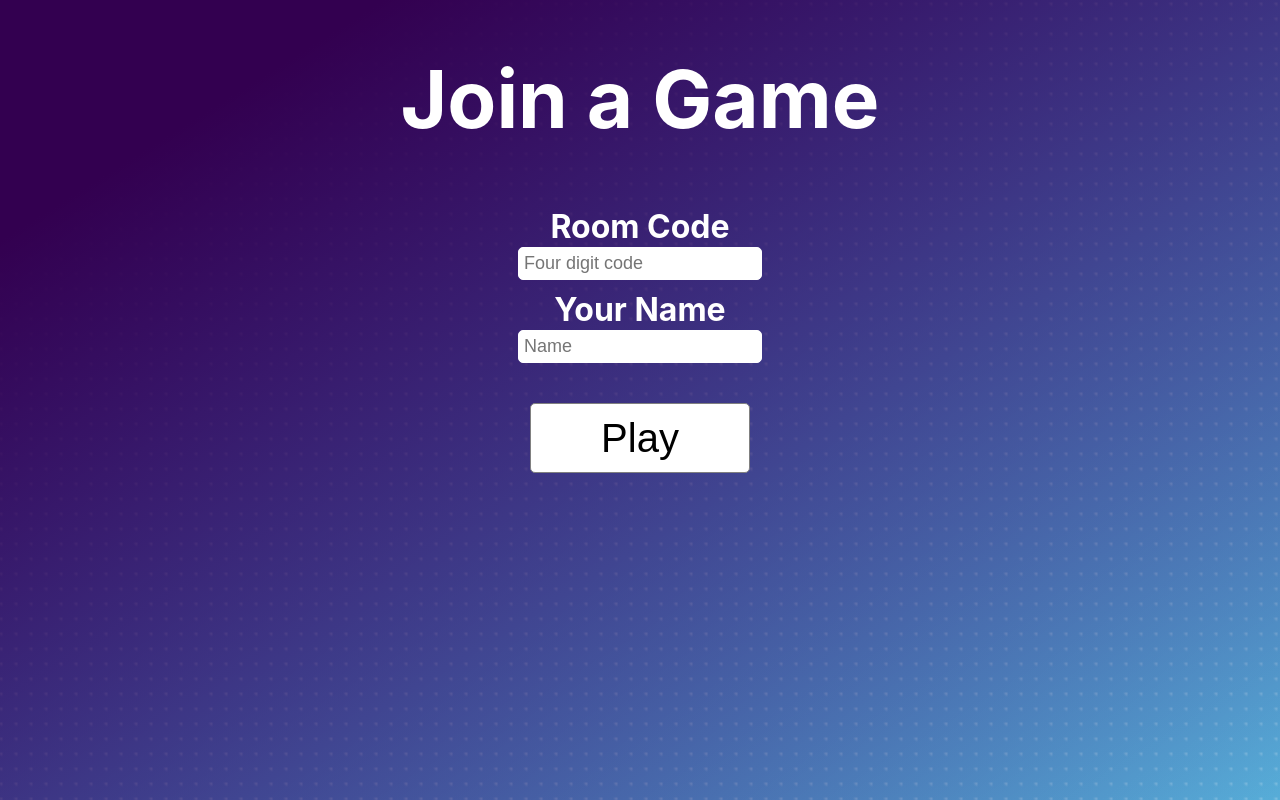
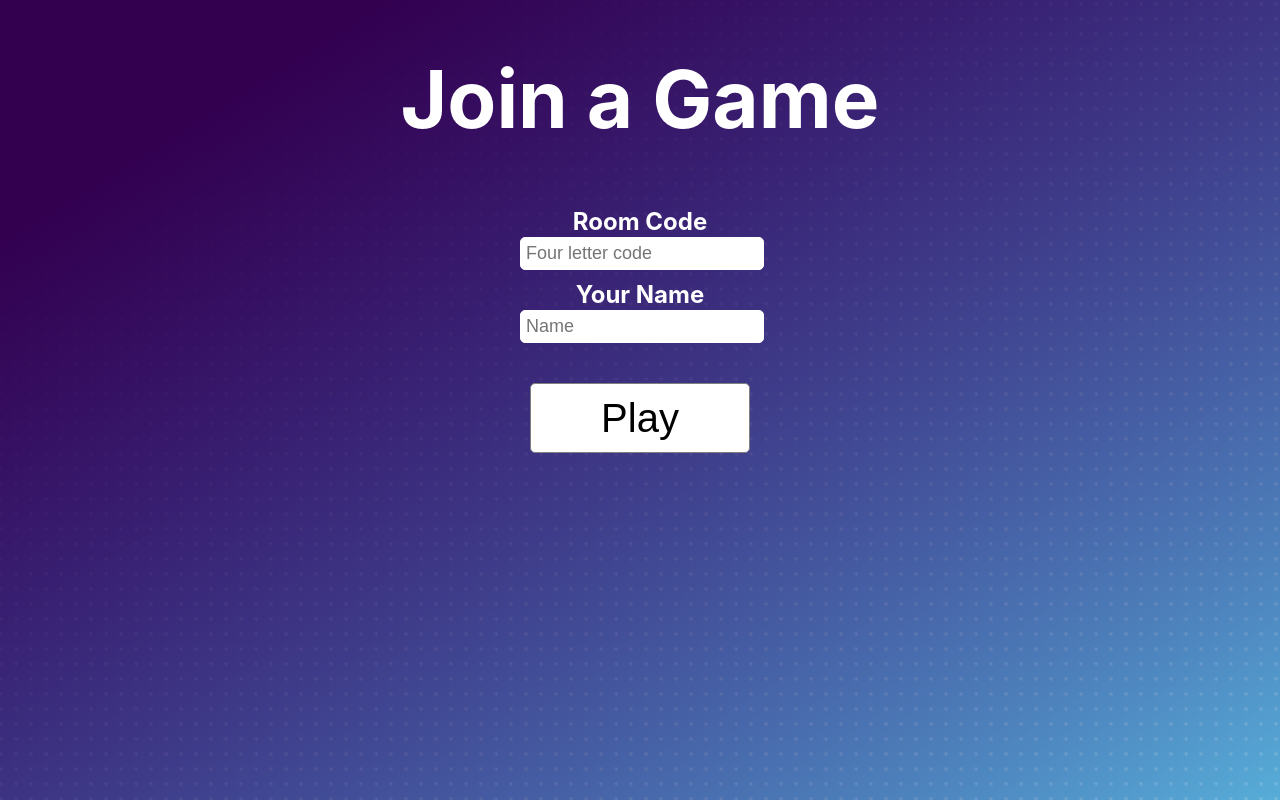
Before and after one commit to simondiep/quiplash-js, a React (Create React App) app: page / in a window 1280 px wide. Built offline with nearby package versions, Linux system fonts and the light colour scheme.

Commit message:
Styling the Join Game text to look more pleasing.

```diff
--- a/src/App.css
+++ b/src/App.css
@@ -37,9 +37,14 @@ h2 {
 
 .form-label {
   display: block;
-  font-size: 32px;
+  font-size: 24px;
   font-weight: 700;
   margin-top: 10px;
+}
+
+.join-game-container {
+  max-width: 240px;
+  margin: auto;
 }
 
 .player-button {
--- a/src/pages/player/JoinGame.jsx
+++ b/src/pages/player/JoinGame.jsx
@@ -36,9 +36,9 @@ class JoinGame extends React.Component {
     return (
       <form onSubmit={this.handleJoinClick}>
         <h1>Join a Game</h1>
-        <div>
+        <div className="join-game-container">
           <label className="form-label">Room Code</label>
-          <input className="form-input" type="text" placeholder="Four digit code" onChange={this.onRoomCodeChange} />
+          <input className="form-input" type="text" placeholder="Four letter code" onChange={this.onRoomCodeChange} />
           <br />
           <label className="form-label">Your Name </label>
           <input
```
Also changed, not shown: 1 other file (tests, documents, lock files or other folders).
